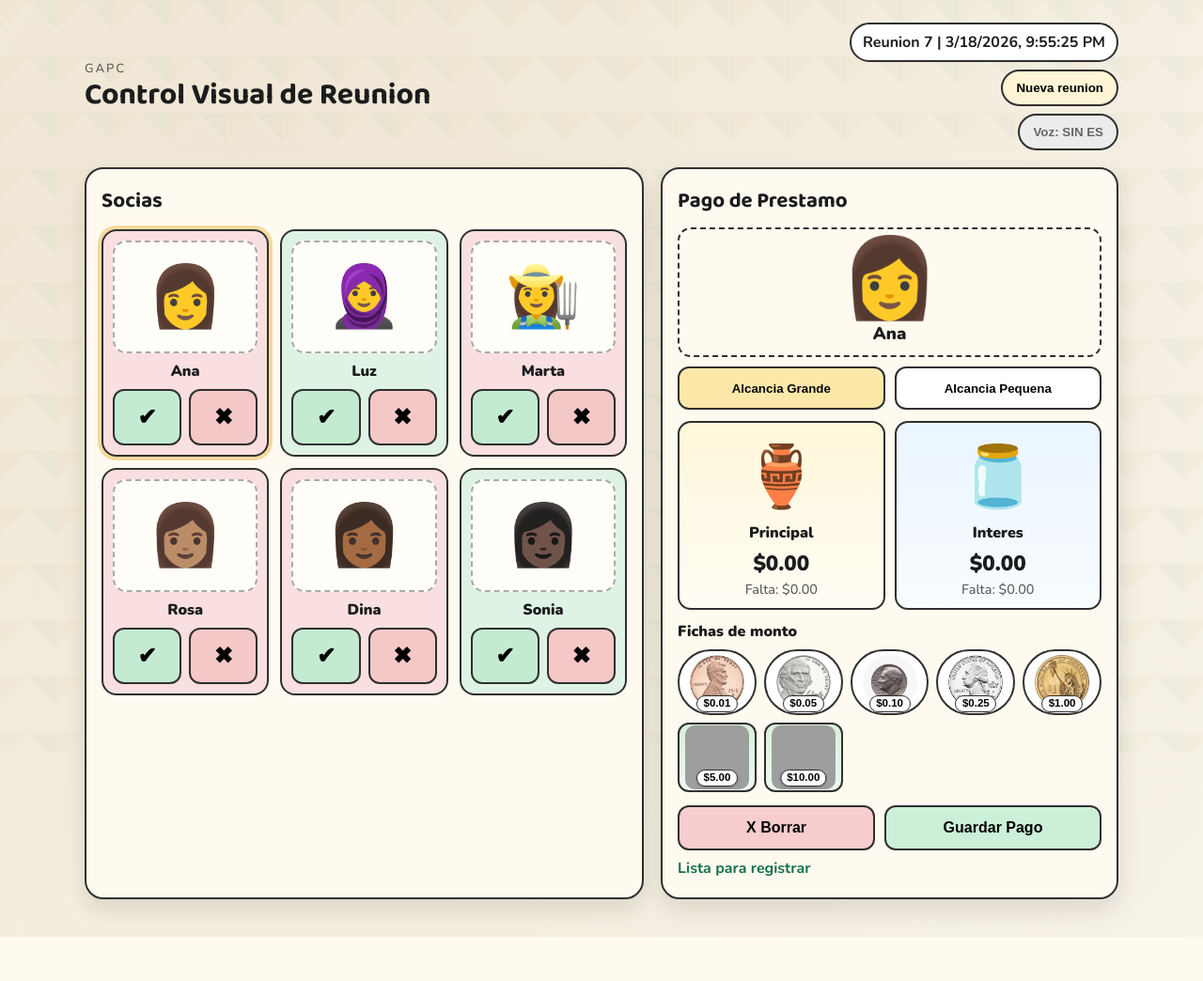
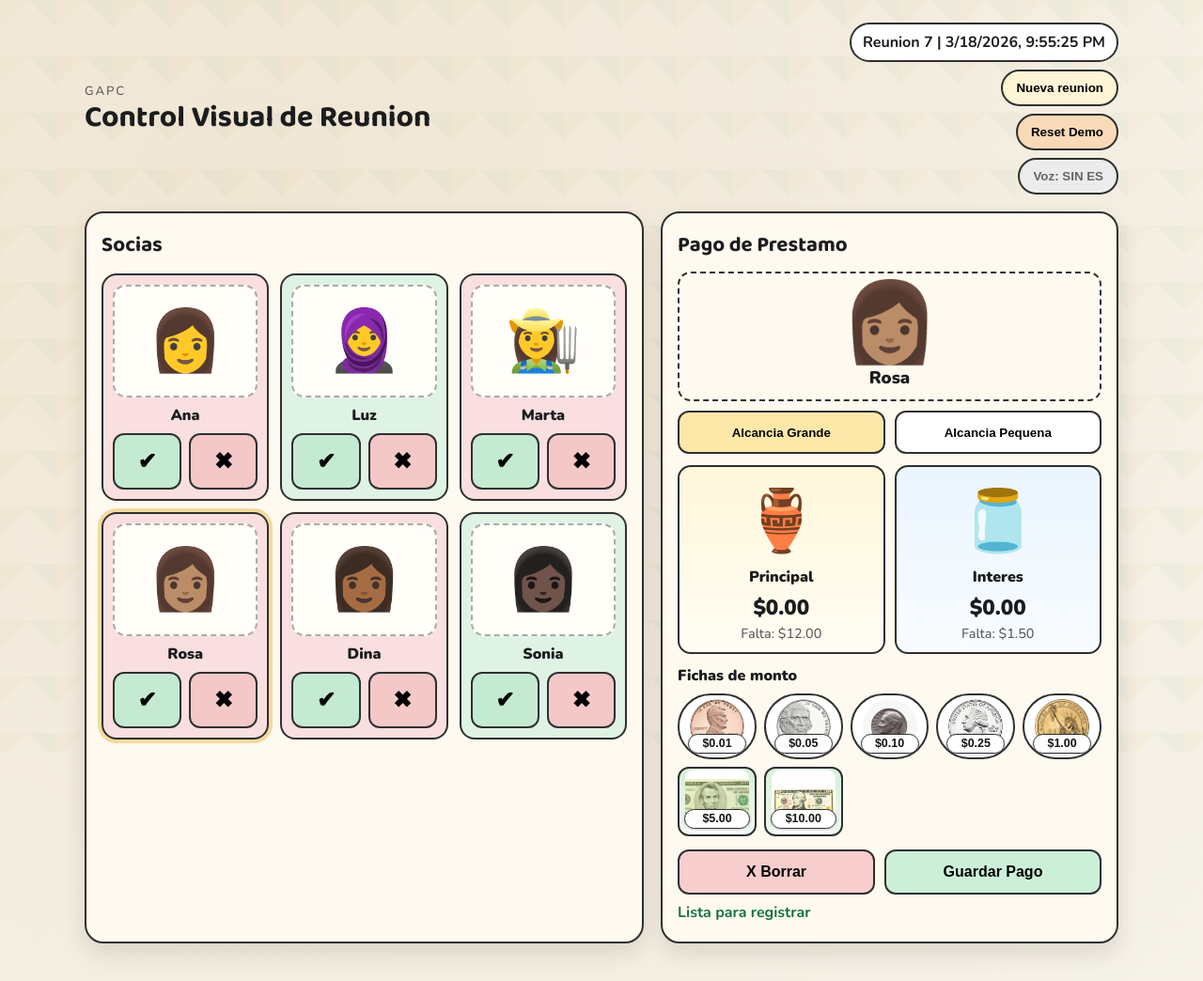
Before and after one commit to fcanas574/GAPC_AppKeyWeek2, a Flask app: page / in a window 1280 px wide. Shown: the whole page at 94% size. Before the commit the page ends 997 px from the top, so only its background shows below. Run offline with Flask 3, Linux system fonts and the light colour scheme; data comes from the database, SQL or seed files in the repository; both versions use the stored data as it was after the commit; grey boxes are pictures that could not be loaded.

Commit message:
feat: add reset demo functionality with UI button and API endpoint

```diff
--- a/app.py
+++ b/app.py
@@ -36,6 +36,11 @@ def create_app() -> Flask:
 	def api_new_meeting() -> Any:
 		meeting_id = start_new_meeting()
 		return jsonify({"ok": True, "meeting_id": meeting_id, "state": get_state()})
+
+	@app.post("/api/demo/reset")
+	def api_demo_reset() -> Any:
+		reset_database()
+		return jsonify({"ok": True, "state": get_state()})
 
 	@app.post("/api/attendance")
 	def api_attendance() -> Any:
--- a/static/app.js
+++ b/static/app.js
@@ -11,6 +11,7 @@ const interestRemaining = document.getElementById('interestRemaining');
 const tokenRack = document.getElementById('tokenRack');
 const statusMsg = document.getElementById('statusMsg');
 const newMeetingBtn = document.getElementById('newMeetingBtn');
+const resetDemoBtn = document.getElementById('resetDemoBtn');
 const ttsToggleBtn = document.getElementById('ttsToggleBtn');
 const resetDraftBtn = document.getElementById('resetDraftBtn');
 const savePaymentBtn = document.getElementById('savePaymentBtn');
@@ -18,7 +19,7 @@ const jarPrincipalBtn = document.getElementById('jarPrincipalBtn');
 const jarInterestBtn = document.getElementById('jarInterestBtn');
 const jars = document.querySelectorAll('.jar');
 
-let selectedMemberId = state.members.length ? state.members[0].id : null;
+let selectedMemberId = null;
 let activeJar = 'principal';
 let draft = { principal: 0, interest: 0 };
 const speechSupported =
@@ -38,8 +39,10 @@ const coinImageByValue = {
 };
 
 const billImageByValue = {
-  '5.00': '/static/static/images/bills/1_b2.jpg',
-  '10.00': '/static/static/images/bills/1_b3.jpg',
+  '1.00': '/static/static/images/bills/1_b1.jpg',
+  '5.00': '/static/static/images/bills/5_b3.jpg',
+  '10.00': '/static/static/images/bills/10_b4.jpg',
+  '20.00': '/static/static/images/bills/20_b2.jpg',
 };
 
 function money(value) {
@@ -235,6 +238,36 @@ function setStatus(message, type = '') {
 
 function getSelectedMember() {
   return state.members.find((member) => member.id === selectedMemberId) || null;
+}
+
+function memberHasPending(member) {
+  return (
+    member.loan.principal_remaining > 0 ||
+    member.loan.interest_remaining > 0 ||
+    member.loan.current_payment.principal > 0 ||
+    member.loan.current_payment.interest > 0
+  );
+}
+
+function pickBestMemberId() {
+  const withPending = state.members.find((member) => memberHasPending(member));
+  if (withPending) {
+    return withPending.id;
+  }
+  return state.members.length ? state.members[0].id : null;
+}
+
+function ensureSelectedMember() {
+  if (!state.members.length) {
+    selectedMemberId = null;
+    return;
+  }
+
+  const selectedExists = state.members.some((member) => member.id === selectedMemberId);
+  const current = getSelectedMember();
+  if (!selectedExists || !current || !memberHasPending(current)) {
+    selectedMemberId = pickBestMemberId();
+  }
 }
 
 function getMemberById(memberId) {
@@ -448,9 +481,7 @@ async function updateAttendance(memberId, status) {
   try {
     const data = await postJson('/api/attendance', { member_id: memberId, status });
     state = data.state;
-    if (!state.members.find((m) => m.id === selectedMemberId) && state.members.length) {
-      selectedMemberId = state.members[0].id;
-    }
+    ensureSelectedMember();
     hydrateDraftFromState();
     renderAll();
     setStatus('Asistencia actualizada', 'ok');
@@ -487,6 +518,7 @@ async function savePayment() {
       interest: draft.interest,
     });
     state = data.state;
+    ensureSelectedMember();
     hydrateDraftFromState();
     renderAll();
     setStatus('Pago guardado', 'ok');
@@ -503,11 +535,26 @@ async function startNewMeeting() {
   try {
     const data = await postJson('/api/meeting/new', {});
     state = data.state;
-    selectedMemberId = state.members.length ? state.members[0].id : null;
+    ensureSelectedMember();
     hydrateDraftFromState();
     renderAll();
     setStatus('Nueva reunion iniciada', 'ok');
     speak('Nueva reunion iniciada');
+  } catch (error) {
+    setStatus(error.message, 'error');
+    speak(error.message, 'critical');
+  }
+}
+
+async function resetDemoData() {
+  try {
+    const data = await postJson('/api/demo/reset', {});
+    state = data.state;
+    ensureSelectedMember();
+    hydrateDraftFromState();
+    renderAll();
+    setStatus('Demo reiniciado', 'ok');
+    speak('Demo reiniciado', 'critical');
   } catch (error) {
     setStatus(error.message, 'error');
     speak(error.message, 'critical');
@@ -618,8 +665,12 @@ if (ttsToggleBtn) {
 
 savePaymentBtn.addEventListener('click', savePayment);
 newMeetingBtn.addEventListener('click', startNewMeeting);
+if (resetDemoBtn) {
+  resetDemoBtn.addEventListener('click', resetDemoData);
+}
 
 initTts();
+ensureSelectedMember();
 hydrateDraftFromState();
 renderAll();
 setStatus('Lista para registrar', 'ok');
--- a/static/styles.css
+++ b/static/styles.css
@@ -96,6 +96,15 @@ h1 {
   border-radius: 999px;
   padding: 10px 14px;
   background: #dff3e5;
+  font-weight: 800;
+  cursor: pointer;
+}
+
+.reset-btn {
+  border: 2px solid var(--stroke);
+  border-radius: 999px;
+  padding: 10px 14px;
+  background: #f9d9b8;
   font-weight: 800;
   cursor: pointer;
 }
@@ -359,19 +368,22 @@ h2 {
 
 .coin-value {
   position: absolute;
-  bottom: 1px;
+  bottom: 4px;
   left: 50%;
   transform: translateX(-50%);
-  min-width: 44px;
-  padding: 1px 6px;
+  min-width: 62px;
+  padding: 2px 7px;
   border: 1px solid var(--stroke);
   border-radius: 999px;
-  background: rgba(255, 255, 255, 0.96);
-  font-size: 0.72rem;
+  background: rgba(255, 255, 255, 0.98);
+  font-size: 0.78rem;
   font-weight: 900;
   line-height: 1.2;
+  white-space: nowrap;
+  color: #141414;
   pointer-events: none;
   z-index: 2;
+  box-shadow: 0 1px 3px rgba(0, 0, 0, 0.22);
 }
 
 .bill-token {
@@ -392,7 +404,8 @@ h2 {
 }
 
 .bill-token .coin-value {
-  bottom: 4px;
+  bottom: 6px;
+  min-width: 70px;
   background: rgba(255, 255, 255, 0.98);
   box-shadow: 0 1px 3px rgba(0, 0, 0, 0.25);
 }
--- a/templates/index.html
+++ b/templates/index.html
@@ -24,6 +24,7 @@
         <div class="meeting-block">
           <div id="meetingBadge" class="meeting-badge"></div>
           <button id="newMeetingBtn" class="pill-btn">Nueva reunion</button>
+          <button id="resetDemoBtn" class="reset-btn" type="button">Reset Demo</button>
           <button id="ttsToggleBtn" class="audio-btn" type="button">Voz: ON</button>
         </div>
       </header>
```
Also changed, not shown: gapc.db.
